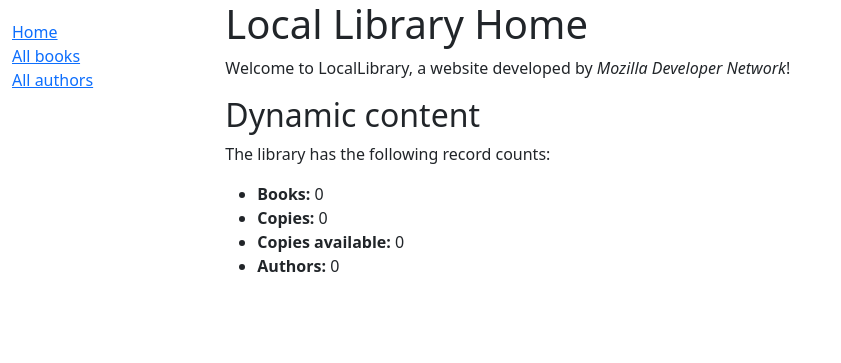
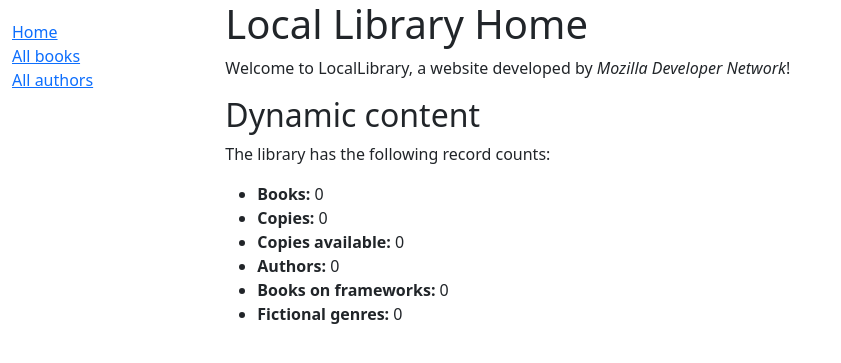
Before and after one commit to sethdhopkins/django_local_library, a Django app: page /catalog/ in a window 1280 px wide. Shown: the top 363 px of the page, without its empty margins (0-841 px from the left). Run offline with Django 4.2, Linux system fonts and the light colour scheme; data that the repository does not hold is empty.

Commit message:
Changed HomePage title and added more dynamic content for the homepage.

```diff
--- a/catalog/templates/index.html
+++ b/catalog/templates/index.html
@@ -1,4 +1,8 @@
 {% extends "base_generic.html" %}
+
+{% block title %}
+    <title>Hopkins Library</title>
+{% endblock %}
 
 {% block content %}
   <h1>Local Library Home</h1>
@@ -13,5 +17,7 @@
     <li><strong>Copies:</strong> {{ num_instances }}</li>
     <li><strong>Copies available:</strong> {{ num_bookInstances_available }}</li>
     <li><strong>Authors:</strong> {{ num_authors }}</li>
+    <li><strong>Books on frameworks:</strong> {{ num_titles_word }}</li>
+    <li><strong>Fictional genres:</strong> {{ num_genres_word }}</li>
   </ul>
 {% endblock %}
--- a/catalog/views.py
+++ b/catalog/views.py
@@ -15,11 +15,19 @@ def index(request):
     #The 'all()' is implied by default.
     num_authors = Author.objects.count()
 
+    #Queries the number of books that contain the word "Frameworks"
+    num_titles_word = Book.objects.filter(title__icontains = 'Frameworks').count()
+
+    #Queries the number of genres that contain the word "Fiction"
+    num_genres_word = Genre.objects.filter(name__icontains = 'Fiction').count()
+
     context = {
         'num_books': num_books,
         'num_instances': num_instances,
         'num_bookInstances_available': num_bookInstances_available,
         'num_authors': num_authors,
+        'num_titles_word': num_titles_word,
+        'num_genres_word': num_genres_word,
     }
 
     #Renders the HTML template index.html with the data in the context variable
```
